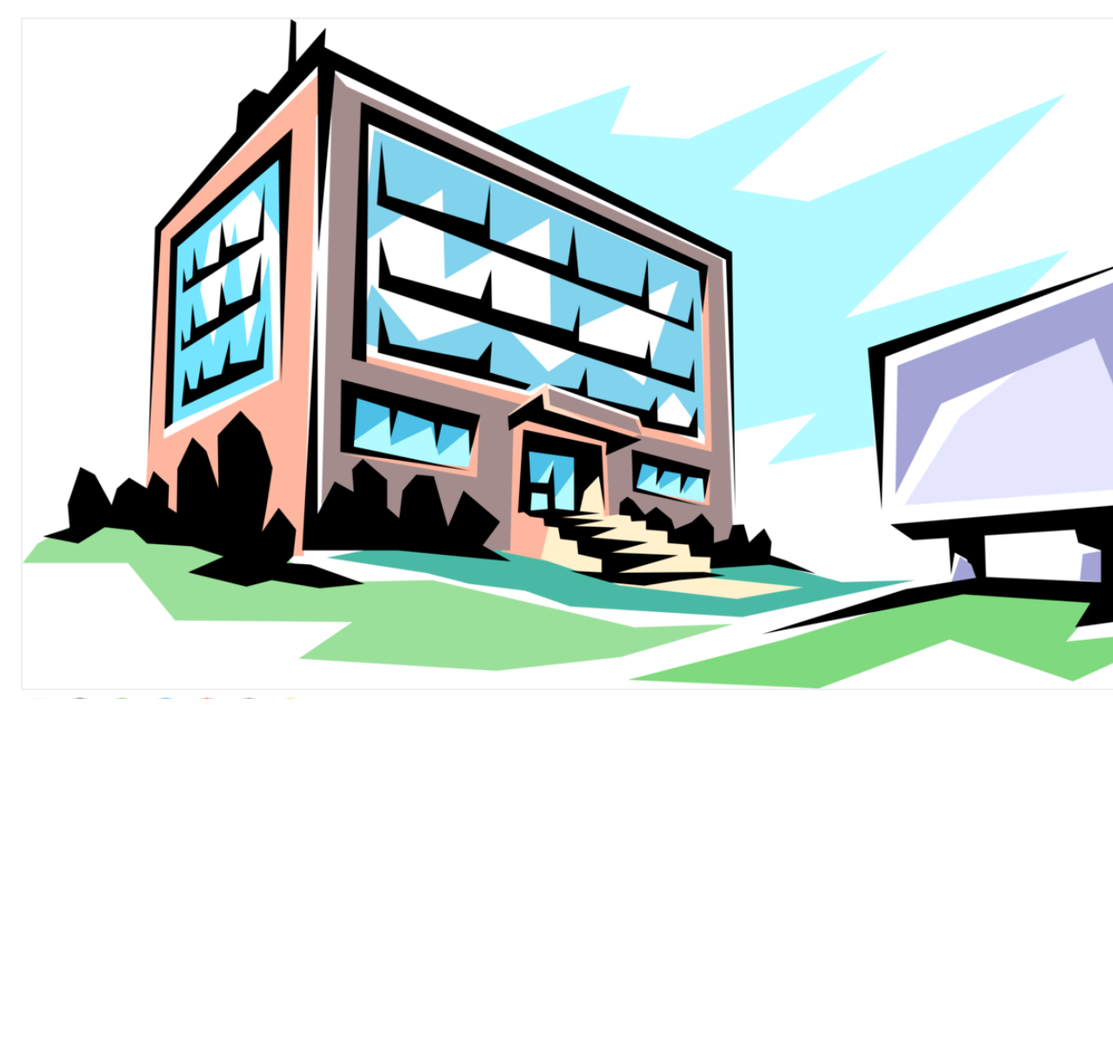
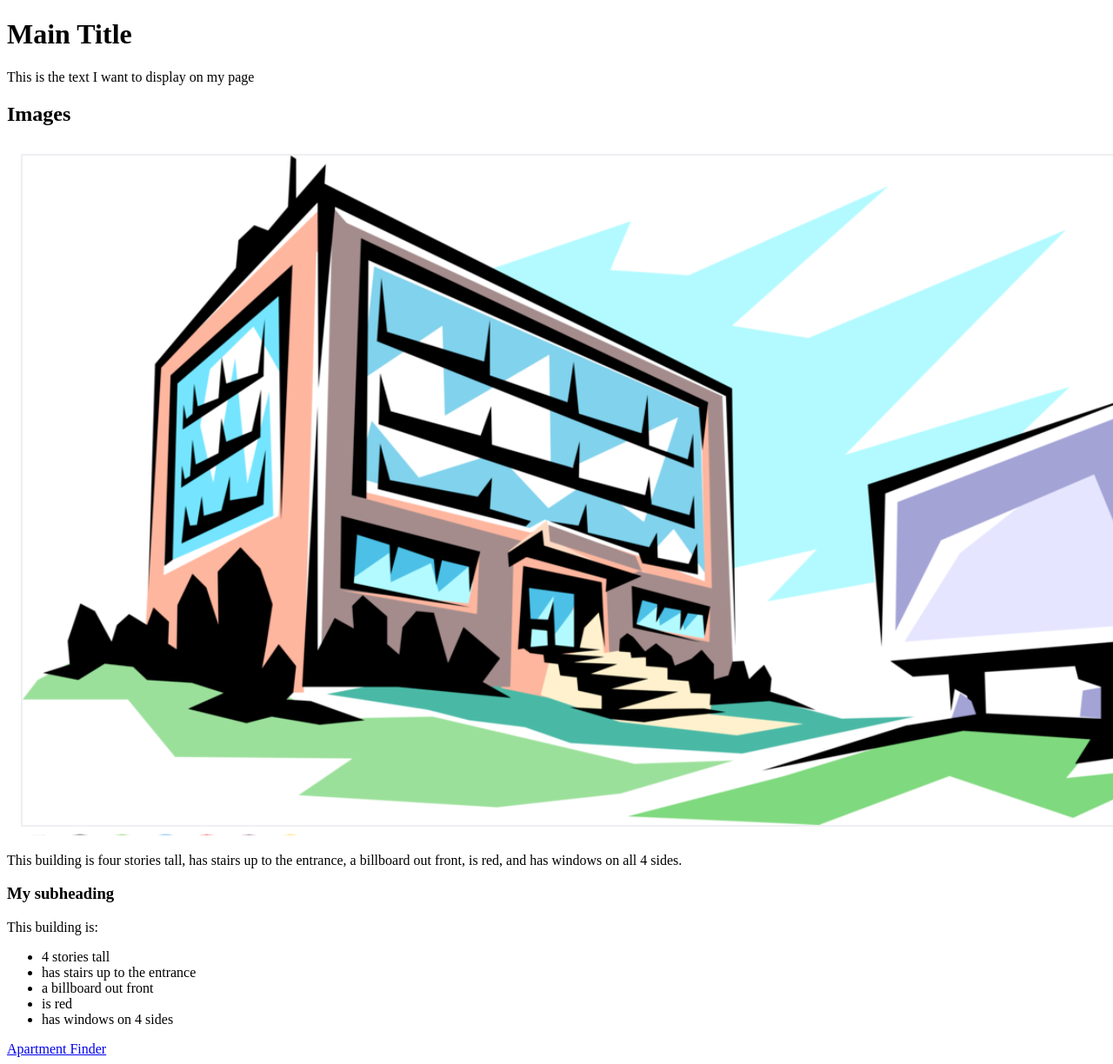
Before and after one commit to kooman87/first-website, a plain HTML site: page index.html in a window 1280 px wide. Shown: the top 1224 px of the page at 87% size. Before the commit the page ends 816 px from the top, so only its background shows below. Drawn offline with Linux system fonts and the light colour scheme.

Commit message:
completed my first website

```diff
--- a/index.html
+++ b/index.html
@@ -5,6 +5,31 @@
     <title>My test page</title>
   </head>
   <body>
-    <img src="images/cartoonybuilding.png" alt="My test image">
+    <h1>Main Title</h1>
+
+    <p>This is the text I want to display on my page</p>
+
+    <h2>Images</h2>
+
+    <img src="images/cartoonybuilding.png" alt="Cartoon rendering of a building">
+
+    <p>This building is four stories tall, has stairs up to the entrance,
+      a billboard out front, is red, and has windows on all 4 sides.
+    </p>
+
+    <h3>My subheading</h3>
+
+    <p>This building is:</p>
+
+    <ul>
+      <li>4 stories tall</li>
+      <li>has stairs up to the entrance</li>
+      <li>a billboard out front</li>
+      <li>is red</li>
+      <li>has windows on 4 sides</li>
+    </ul>
+
+    <a href="https://www.apartmentfinder.com/">Apartment Finder</a>
+
   </body>
 </html>
```
Also changed, not shown: 1 other file.
